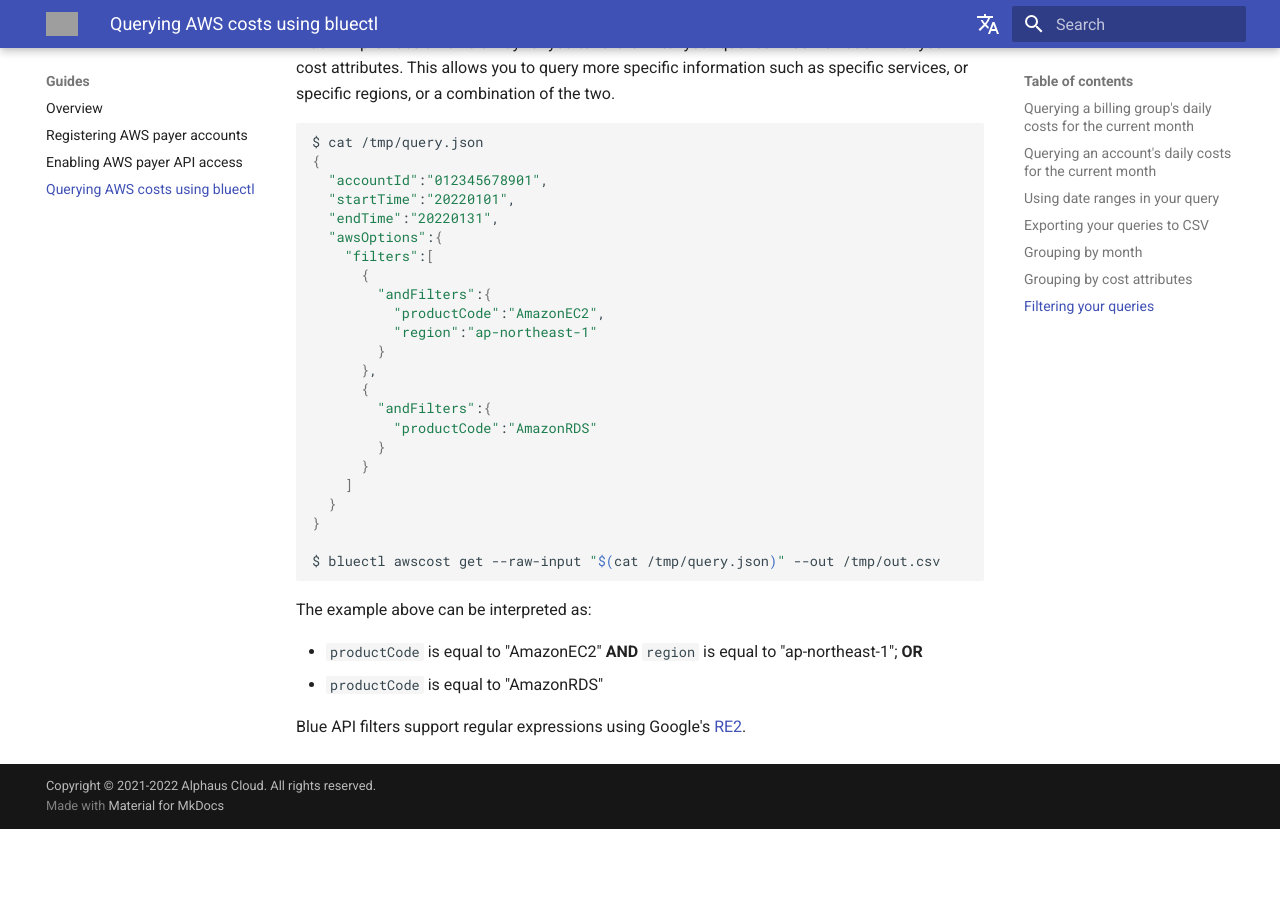
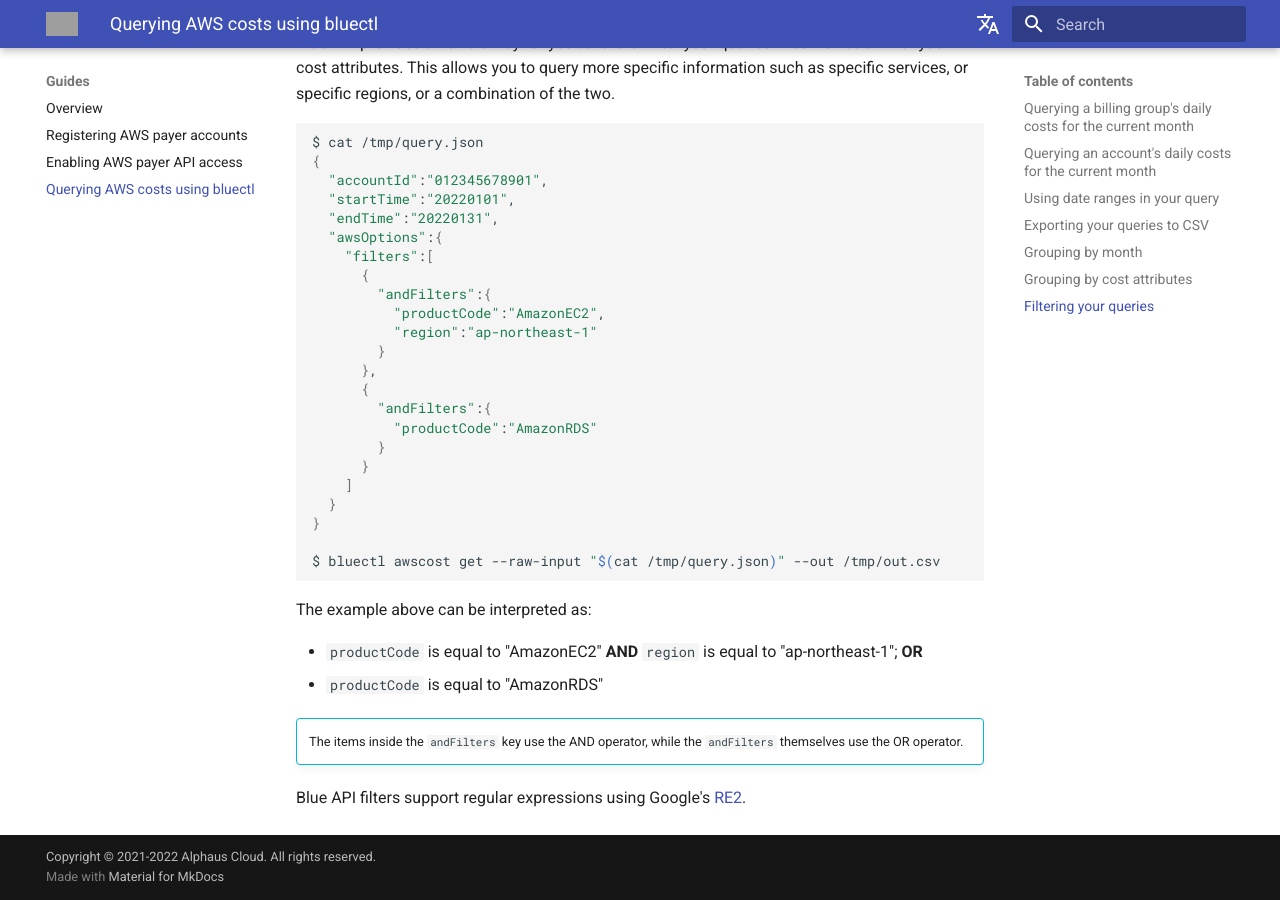
Before and after one commit to alphauslabs/tmpdocs, an MkDocs documentation site: the page built from docs/guides/aws-query-costs.md, in a window 1280 px wide and 900 px high, scrolled down 2728 px. Built offline with MkDocs 1.6.1 and Material for MkDocs 9.7.7, drawn with Linux system fonts in a browser that asks for light colours; comment, search, counter and statistics services are not loaded; before the commit the page ends 3557 px from its top, so only the background shows below that; grey boxes are pictures that could not be loaded.

Commit message:
docs: query costs

```diff
--- a/docs/guides/aws-query-costs.md
+++ b/docs/guides/aws-query-costs.md
@@ -132,4 +132,7 @@ The example above can be interpreted as:
 * `productCode` is equal to "AmazonEC2" **AND** `region` is equal to "ap-northeast-1"; **OR**
 * `productCode` is equal to "AmazonRDS"
 
+!!! info ""
+    The items inside the `andFilters` key use the AND operator, while the `andFilters` themselves use the OR operator.
+
 Blue API filters support regular expressions using Google's [RE2](https://github.com/google/re2/wiki/Syntax).
```
